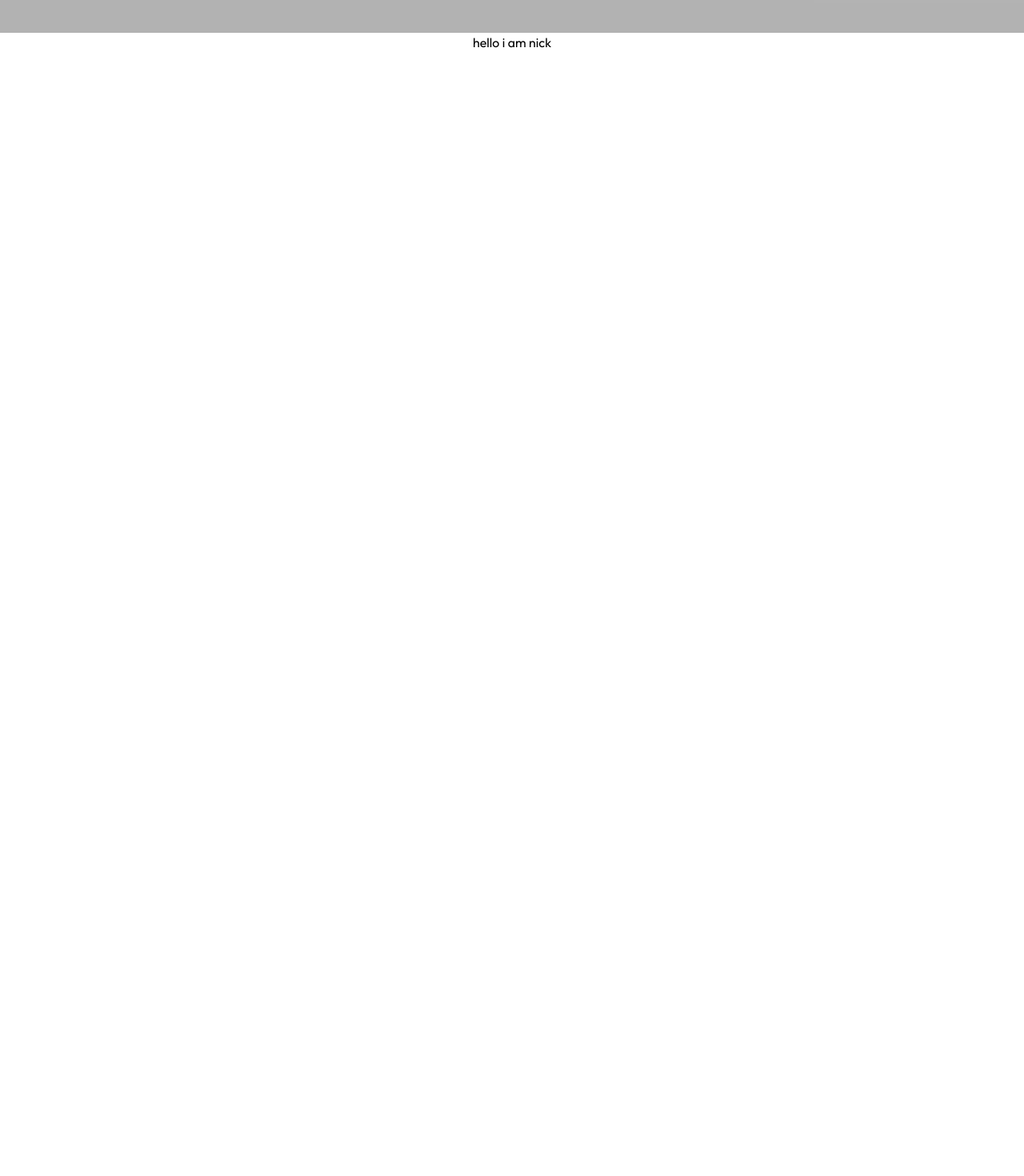
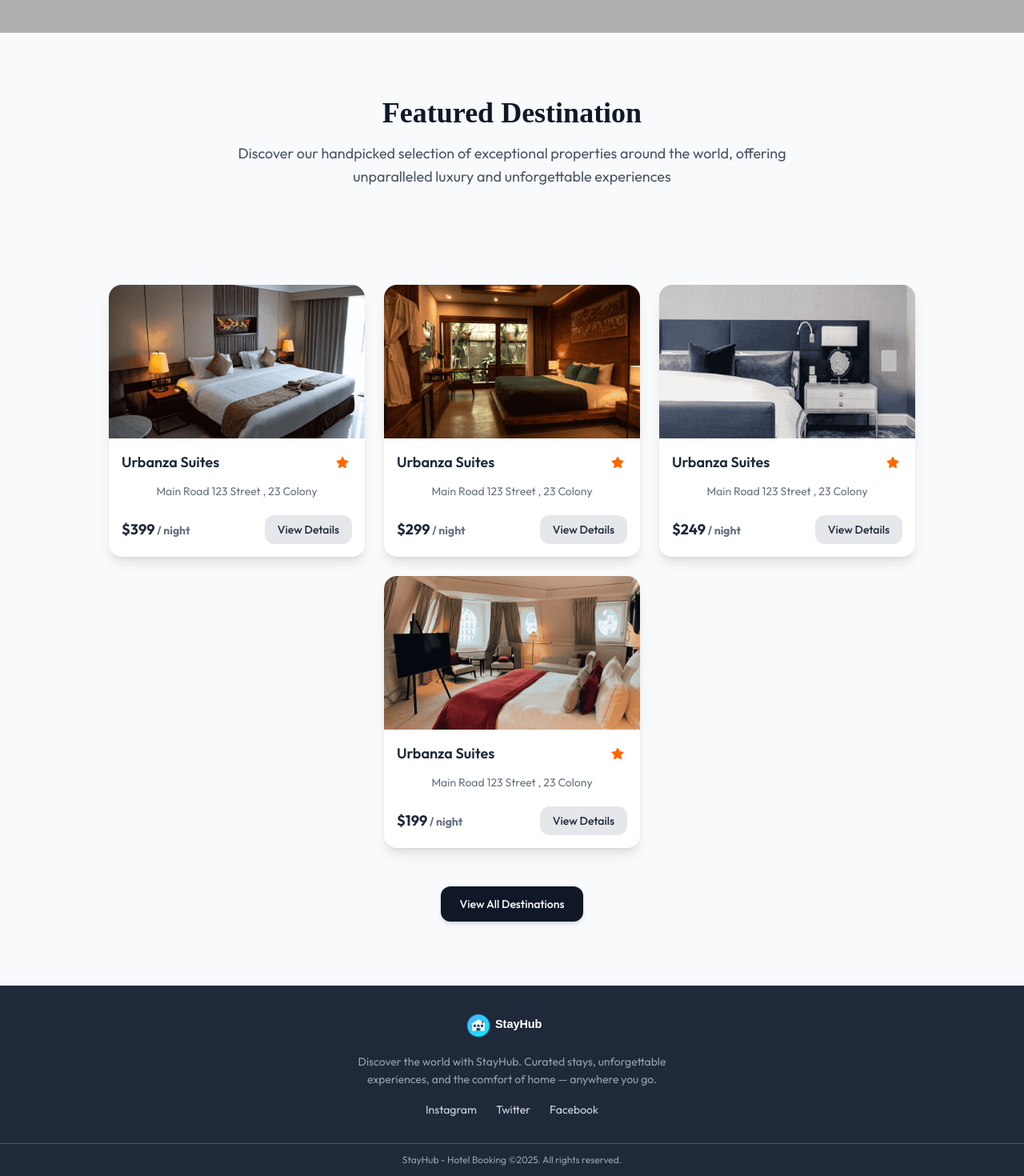
Before and after one commit to nick5369/StayHub, a React (Vite) app in the folder client/: page / in a window 1280 px wide. Shown: the part 759-2229 px from the top of the page at 80% size. Before the commit the page ends 824 px from the top, so only its background shows below. Built offline with nearby package versions, Linux system fonts and the light colour scheme; no server answers; a web font is replaced by a local one.

Commit message:
home page

```diff
--- a/client/package.json
+++ b/client/package.json
@@ -14,6 +14,7 @@
     "@tailwindcss/vite": "^4.1.12",
     "react": "^19.1.1",
     "react-dom": "^19.1.1",
+    "react-icons": "^5.5.0",
     "react-router-dom": "^7.8.1",
     "tailwindcss": "^4.1.12"
   },
--- a/client/src/App.jsx
+++ b/client/src/App.jsx
@@ -3,6 +3,7 @@ import './App.css'
 import Navbar from './components/Navbar'
 import { Route, Routes, useLocation } from 'react-router-dom'
 import Home from './pages/Home'
+import Footer from './components/Footer'
 
 function App() {
 
@@ -10,11 +11,14 @@ function App() {
 
   return (
     <>
+    <div className='min-h-screen flex flex-col bg-slate-50'>
       {!isOwnerPath && <Navbar/>}
-      <div>
+      <div className='flex-grow'>
         <Routes>
           <Route path='/' element={<Home/>} />
         </Routes>
+      </div>
+      <Footer/>
       </div>
     </>
   );
--- /dev/null
+++ b/client/src/components/FeaturedDestination.jsx
@@ -0,0 +1,39 @@
+import React from 'react'
+import { useNavigate } from 'react-router-dom'
+import { roomsDummyData } from '../assets/assets'
+import HotelCard from './HotelCard'
+import Title from './Title'
+
+const FeaturedDestination = () => {
+  const navigate = useNavigate()
+
+  const handleViewAll = () => {
+    navigate('/rooms')
+    scrollTo(0, 0)
+  }
+
+  return (
+    <div className='flex flex-col items-center px-6 bg-slate-50 py-20'>
+      <Title
+        title='Featured Destination'
+        subtitle='Discover our handpicked selection of exceptional properties around the world, offering unparalleled luxury and unforgettable experiences'
+      />
+
+      <div className='flex flex-wrap items-center justify-center gap-6 mt-20'>
+        {roomsDummyData.slice(0, 4).map((room, index) => (
+          <HotelCard key={room._id} room={room} index={index} />
+        ))}
+      </div>
+
+      {/* View All Button */}
+      <button
+        onClick={handleViewAll}
+        className="mt-12 bg-gray-900 hover:bg-gray-800 text-white px-6 py-3 rounded-xl text-sm font-medium shadow-md transition-transform transform hover:scale-105"
+      >
+        View All Destinations
+      </button>
+    </div>
+  )
+}
+
+export default FeaturedDestination
--- /dev/null
+++ b/client/src/components/Footer.jsx
@@ -0,0 +1,48 @@
+import React from 'react'
+import { assets } from '../assets/assets'
+
+function Footer() {
+  return (
+    <footer className="w-full bg-gray-800 text-gray-300">
+      <div className="max-w-7xl mx-auto px-6 py-8 flex flex-col items-center">
+        {/* Logo */}
+        <div className="flex items-center space-x-3 mb-4">
+          <img
+            alt="StayHub Logo"
+            className="h-9"
+            src={assets.stayhublogo}
+          />
+        </div>
+
+        {/* Text */}
+        <p className="text-center max-w-md text-sm leading-relaxed text-gray-400">
+          Discover the world with StayHub. Curated stays, unforgettable
+          experiences, and the comfort of home — anywhere you go.
+        </p>
+
+        {/* Social Links (optional) */}
+        <div className="flex space-x-6 mt-4">
+          <a href="#" className="hover:text-white transition-colors text-sm">
+            Instagram
+          </a>
+          <a href="#" className="hover:text-white transition-colors text-sm">
+            Twitter
+          </a>
+          <a href="#" className="hover:text-white transition-colors text-sm">
+            Facebook
+          </a>
+        </div>
+      </div>
+
+      {/* Bottom Bar */}
+      <div className="border-t border-gray-600">
+        <div className="max-w-7xl mx-auto px-6 py-3 text-center text-xs text-gray-400">
+
+            StayHub - Hotel Booking ©2025. All rights reserved.
+        </div>
+      </div>
+    </footer>
+  )
+}
+
+export default Footer
--- /dev/null
+++ b/client/src/components/HotelCard.jsx
@@ -0,0 +1,53 @@
+import { FaStar } from "react-icons/fa";
+import { Link } from "react-router-dom";
+
+const HotelCard = ({ room, index }) => {
+  return (
+    <Link
+      to={"/rooms/" + room._id}
+      onClick={() => scrollTo(0, 0)}
+      key={room._id}
+      className="rounded-2xl overflow-hidden shadow-lg w-80 bg-white transform transition-transform duration-300 hover:scale-98 hover:shadow-md"
+    >
+      <div>
+        {/* Hotel Image */}
+        <img
+          src={room.images[0]}
+          alt={room.hotel.name}
+          className="w-full h-48 object-cover"
+        />
+
+        <div className="p-4 space-y-3">
+          {/* Hotel Name & Rating */}
+          <div className="flex justify-between items-center">
+            <h2 className="text-lg font-semibold text-gray-800">
+              {room.hotel.name}
+            </h2>
+            <div className="flex items-center text-orange-500">
+              <FaStar className="w-4 h-4" />
+              <span className="ml-1 text-sm font-medium">
+                {room.hotel.rating}
+              </span>
+            </div>
+          </div>
+
+          {/* address */}
+          <p className="text-gray-500 text-sm">{room.hotel.address}</p>
+
+          {/* Price & Button */}
+          <div className="flex justify-between items-center pt-2">
+            <p className="text-lg font-bold text-gray-800">
+              ${room.pricePerNight}
+              <span className="text-sm text-gray-500"> / night</span>
+            </p>
+            <button className="bg-gray-200 hover:bg-gray-300 text-gray-800 px-4 py-2 rounded-xl text-sm font-medium">
+              View Details
+            </button>
+          </div>
+        </div>
+      </div>
+    </Link>
+  );
+};
+
+export default HotelCard;
--- /dev/null
+++ b/client/src/components/Title.jsx
@@ -0,0 +1,29 @@
+// Title.jsx
+import React from "react";
+
+const Title = ({ title, subtitle, align = "center", font = "font-playfair" }) => {
+  const alignment =
+    align === "left"
+      ? "text-left items-start"
+      : align === "right"
+      ? "text-right items-end"
+      : "text-center items-center";
+
+  return (
+    <div className={`flex flex-col ${alignment} max-w-3xl mx-auto mb-10`}>
+      {/* Title */}
+      <h2 className={`${font} text-3xl md:text-4xl font-bold text-gray-900 mb-4`}>
+        {title}
+      </h2>
+
+      {/* Subtitle */}
+      {subtitle && (
+        <p className="text-gray-600 text-base md:text-lg leading-relaxed font-sans">
+          {subtitle}
+        </p>
+      )}
+    </div>
+  );
+};
+
+export default Title;
--- a/client/src/pages/Home.jsx
+++ b/client/src/pages/Home.jsx
@@ -1,11 +1,15 @@
 import React from 'react'
 import Hero from '../components/Hero'
+import HotelCard from '../components/HotelCard'
+import FeaturedDestination from '../components/featuredDestination'
+import Footer from '../components/Footer'
 
 function Home() {
   return (
     <>
-      <Hero/>
-      <div>hello i am nick</div>
+      <Hero />
+      <FeaturedDestination />
+
     </>
   )
 }
```
Also changed, not shown: 1 other file (tests, documents, lock files or other folders).
